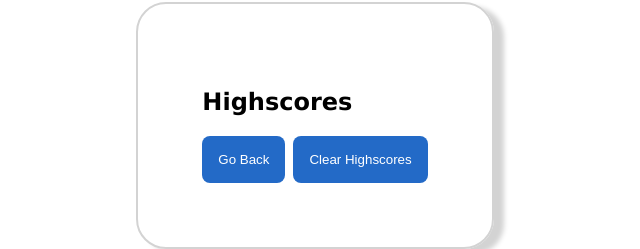
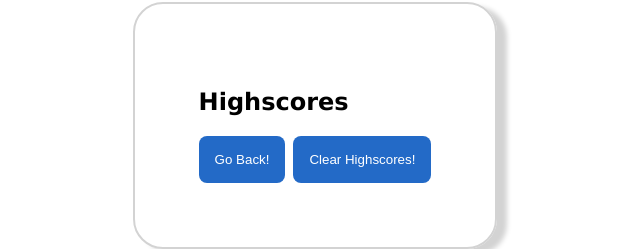
Before and after one commit to ramriddlez/codequiz, a plain HTML site: page index.html in a window 1280 px wide. Both pictures are taken after a click on the link "View Highscores". Shown: the part 185-434 px from the top of the page, 325-965 px from the left. Drawn offline with Linux system fonts and the light colour scheme.

Commit message:
changes in html content

```diff
--- a/index.html
+++ b/index.html
@@ -22,7 +22,7 @@
         <div id=start-card class="card">
             <h2 id=title>Coding Quiz Challenge</h2>
             <p>Try to answer to following code-related questions within the time limit. <br><br> Keep in mind that incorrect answers will penalize your score/time by ten seconds!</p>
-            <button id=start-button class="button">Start Quiz</button>
+            <button id=start-button class="button">Start Quiz!</button>
         </div>
 
         <div hidden id=question-card class="card">
@@ -57,8 +57,8 @@
             <ol id="highscore-list">
             </ol>
             <div class="inline-buttons">
-                <button id="back-button" class="button">Go Back</button>
-                <button id="clear-button" class="button">Clear Highscores</button>
+                <button id="back-button" class="button">Go Back!</button>
+                <button id="clear-button" class="button">Clear Highscores!</button>
             </div>
         </div>
 
```
